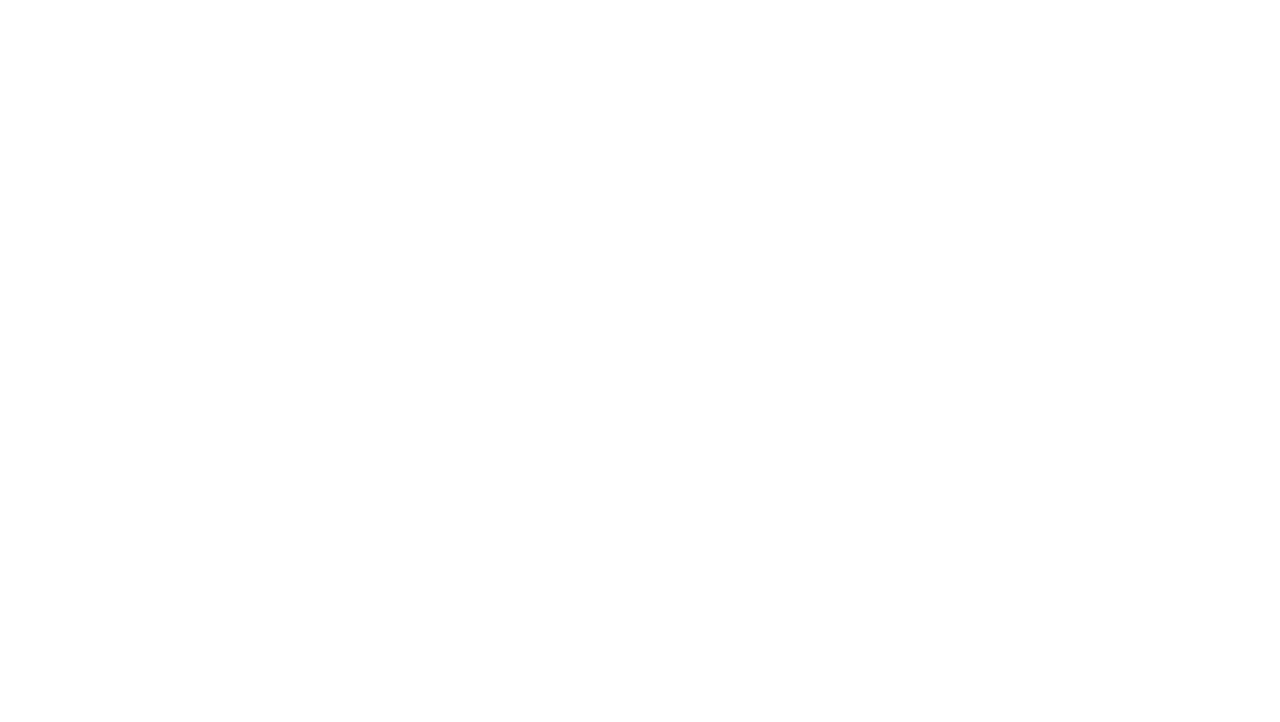
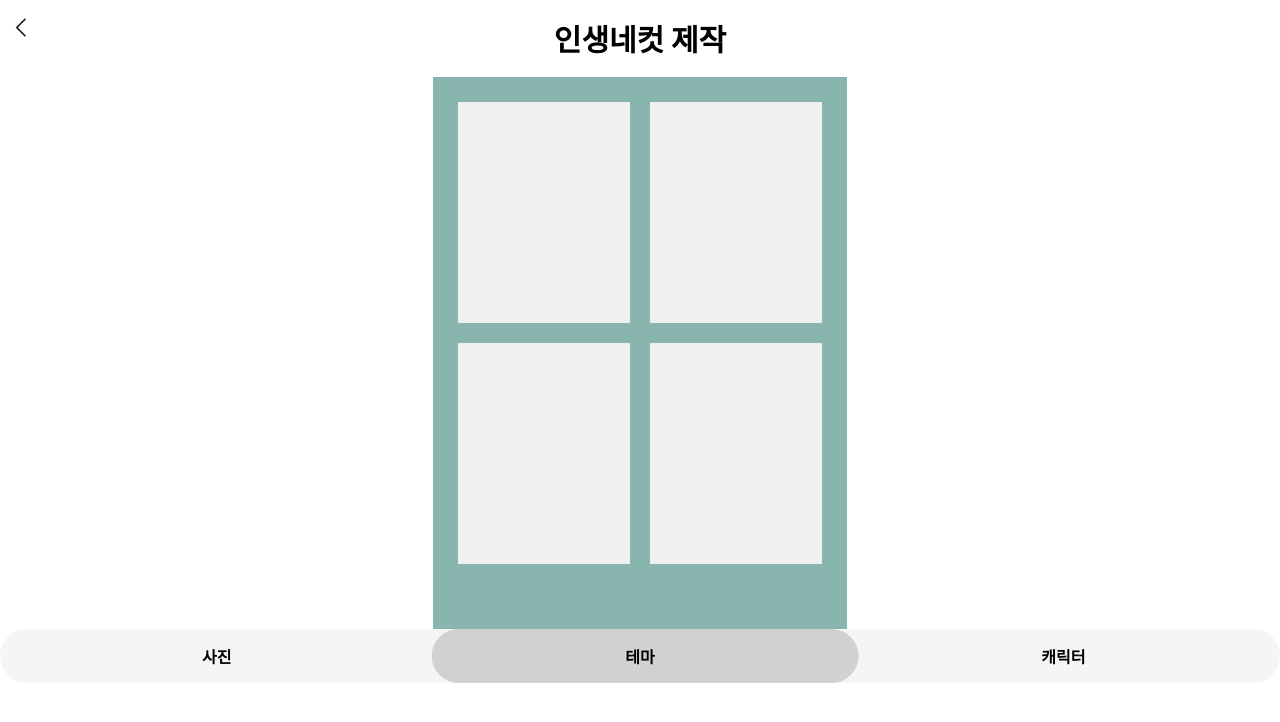
Before and after one commit to SSAFY-D105-Pop4U/Pop4U, a React (Vite) app in the folder frontend/: page /lifeshot in a window 1280 px wide. Before the commit this address had no page. Shown: the top 722 px of the page. Built offline with nearby package versions, Linux system fonts and the light colour scheme.

Commit message:
Feat : 인생네컷 틀 구현

```diff
--- a/frontend/src/apis/api/instance.js
+++ b/frontend/src/apis/api/instance.js
@@ -2,7 +2,7 @@
 import axios from "axios";
 
 const api = axios.create({
-  baseURL: "http://localhost:8080", // 기본 API 주소
+  baseURL: "http://i12d105.p.ssafy.io/", // 기본 API 주소
   headers: {
     "Content-Type": "application/json",
   },
--- a/frontend/src/components/ReviewLifeShotCard.jsx
+++ b/frontend/src/components/ReviewLifeShotCard.jsx
@@ -14,6 +14,8 @@ const ReviewLifeShotCard = ({ placeInfo,isReview=false}) => {
     if (option === 'review') {
       // 리뷰 작성 페이지로 이동하는 로직 추가
       nav(`/writeReview?popupId=${popupId}`)
+    }else{
+      nav(`/lifeshot`)
     }
     setSelectedOption(option);
   };
--- a/frontend/src/components/Sidebar.jsx
+++ b/frontend/src/components/Sidebar.jsx
@@ -15,7 +15,7 @@ import next from "../assets/icons/next.svg";
 
 const Sidebar = ({ isOpen, onClose }) => {
   const [isLoggedIn, setIsLoggedIn] = useState(true);
-  const [isAdmin, setIsAdmin] = useState(true);
+  const [isAdmin, setIsAdmin] = useState(false);
   const [isClosing, setIsClosing] = useState(false);
   const userName = "김정모";
 
@@ -71,7 +71,7 @@ const Sidebar = ({ isOpen, onClose }) => {
             <h3>개인 페이지</h3>
             <ul>
               <li>
-                <Link to="/create">
+                <Link to="/reviewlifeshot">
                   <img src={camera} alt="인생네컷 제작" />
                   인생네컷 제작
                 </Link>
--- /dev/null
+++ b/frontend/src/components/lifeShotPage/LifeShotFrame.jsx
@@ -0,0 +1,36 @@
+import React from 'react';
+import '../../styles/components/LifeShotFrame.css';
+
+const LifeShotFrame = () => {
+  return (
+    <div className="lifeshot-frame">
+      <div className="frame-container">
+        {/* 4개의 사진 영역 */}
+        <div className="photo-grid">
+          <div className="photo-slot">
+            <div className="photo-placeholder">
+              {/* 실제 이미지가 들어갈 자리 */}
+            </div>
+          </div>
+          <div className="photo-slot">
+            <div className="photo-placeholder">
+              {/* 실제 이미지가 들어갈 자리 */}
+            </div>
+          </div>
+          <div className="photo-slot">
+            <div className="photo-placeholder">
+              {/* 실제 이미지가 들어갈 자리 */}
+            </div>
+          </div>
+          <div className="photo-slot">
+            <div className="photo-placeholder">
+              {/* 실제 이미지가 들어갈 자리 */}
+            </div>
+          </div>
+        </div>
+      </div>
+    </div>
+  );
+};
+
+export default LifeShotFrame;
--- /dev/null
+++ b/frontend/src/components/lifeShotPage/ShotToggleButton.jsx
@@ -0,0 +1,24 @@
+import React, { useState } from "react";
+import "../../styles/components/ShotToggleButton.css"; // CSS 파일 가져오기
+
+const ShotToggleButton = () =>{
+    const [active, setActive] = useState("테마");
+    return(
+        <div>
+<div className="toggle-container">
+      <div className="toggle-background" style={{ transform: `translateX(${active === "사진" ? "0%" : active === "테마" ? "100%" : "200%"})` }} />
+      <button className={`toggle-btn ${active === "사진" ? "active" : ""}`} onClick={() => setActive("사진")}>
+        사진
+      </button>
+      <button className={`toggle-btn ${active === "테마" ? "active" : ""}`} onClick={() => setActive("테마")}>
+        테마
+      </button>
+      <button className={`toggle-btn ${active === "캐릭터" ? "active" : ""}`} onClick={() => setActive("캐릭터")}>
+        캐릭터
+      </button>
+    </div>
+        </div>
+    )
+}
+//4:55 수정함함
+export default ShotToggleButton
--- /dev/null
+++ b/frontend/src/pages/LifeShot.jsx
@@ -0,0 +1,23 @@
+import Divider from "../components/basic/Divider";
+import Header from "../components/basic/Header";
+import LifeShotFrame from "../components/lifeShotPage/LifeShotFrame";
+import ShotToggleButton from "../components/lifeShotPage/ShotToggleButton";
+import '../styles/pages/LifeShot.css';
+
+const LifeShot = () => {
+
+
+
+
+  return (
+    <div className="lifeshot-page">
+      <Header title={"인생네컷 제작"}/>
+      <LifeShotFrame />
+
+
+      <ShotToggleButton/>
+    </div>
+  );
+};
+
+export default LifeShot;
--- a/frontend/src/routes/AppRoutes.jsx
+++ b/frontend/src/routes/AppRoutes.jsx
@@ -15,6 +15,7 @@ import NewPopupList from "../pages/NewPopupList";
 import EndingPopupList from "../pages/EndingPopupList";
 import TrendingPopupList from "../pages/TrendingPopupList";
 import ReviewLifeShot from "../pages/ReviewLifeShot";
+import LifeShot from "../pages/LifeShot";
 const AppRoutes = () => {
   return (
     <Routes>
@@ -34,6 +35,7 @@ const AppRoutes = () => {
       <Route path="/trendingpopups" element={<TrendingPopupList />} />
       <Route path="/recheck" element={<Recheck />} />
       <Route path="/reviewlifeshot" element={<ReviewLifeShot />} />
+      <Route path="/lifeshot" element={<LifeShot />} />
     </Routes>
   );
 };
--- /dev/null
+++ b/frontend/src/styles/LifeShot.css
@@ -0,0 +1,95 @@
+.life-shot-container {
+  width: 100%;
+  height: 100vh;
+  display: flex;
+  flex-direction: column;
+}
+
+.frame-container {
+  flex: 1;
+  padding: 1rem;
+  max-width: 500px;
+  margin: 0 auto;
+  width: 100%;
+}
+
+.life-shot-frame {
+  width: 100%;
+  aspect-ratio: 3/4;
+  background-color: #5C9278;
+  padding: 1rem;
+  border-radius: 8px;
+}
+
+.photo-grid {
+  display: grid;
+  grid-template-columns: repeat(2, 1fr);
+  gap: 1rem;
+  height: 100%;
+}
+
+.photo-slot {
+  background-color: white;
+  border-radius: 4px;
+}
+
+.controls-container {
+  padding: 1rem;
+  margin-top: 1rem;
+}
+
+.theme-selector {
+  display: flex;
+  justify-content: center;
+  gap: 2rem;
+  margin-bottom: 1rem;
+}
+
+.theme-option {
+  padding: 0.5rem 1.5rem;
+  border-radius: 20px;
+  background-color: #f0f0f0;
+}
+
+.theme-option.active {
+  background-color: #e0e0e0;
+}
+
+.color-picker {
+  display: flex;
+  justify-content: center;
+  gap: 1rem;
+  margin: 1.5rem 0;
+}
+
+.color-option {
+  width: 2rem;
+  height: 2rem;
+  border-radius: 50%;
+  border: 2px solid transparent;
+  cursor: pointer;
+}
+
+.color-option.active {
+  border-color: #6366f1;
+}
+
+.button-container {
+  display: flex;
+  justify-content: center;
+  gap: 1rem;
+  margin-top: 1.5rem;
+}
+
+.action-button {
+  padding: 0.75rem 2rem;
+  border-radius: 20px;
+  border: 1px solid #6366f1;
+  color: #6366f1;
+  background-color: white;
+}
+
+.action-button.primary {
+  background-color: #6366f1;
+  color: white;
+}
--- /dev/null
+++ b/frontend/src/styles/components/LifeShotFrame.css
@@ -0,0 +1,33 @@
+.lifeshot-frame {
+  width: 100%;
+  max-width: 414px;
+  margin: 0 auto;
+}
+
+.frame-container {
+  background-color: #89B5AF;  /* 프레임 배경색 */
+  padding: 10px 10px 50px;
+  aspect-ratio: 3/4;  /* 세로로 긴 비율 */
+}
+
+.photo-grid {
+  display: grid;
+  grid-template-columns: repeat(2, 1fr);  /* 2x2 그리드 */
+  grid-template-rows: repeat(2, 1fr);
+  gap: 10px;
+  height: 100%;
+  padding: 10px;
+}
+
+.photo-slot {
+  padding: 5px;
+  display: flex;
+  align-items: center;
+  justify-content: center;
+}
+
+.photo-placeholder {
+  width: 100%;
+  height: 100%;
+  background-color: #f0f0f0;
+}
--- /dev/null
+++ b/frontend/src/styles/components/PhotoGrid.css
@@ -0,0 +1,27 @@
+.photo-grid-container {
+  width: 100%;
+  max-width: 800px;
+  margin: 0 auto;
+}
+
+.photo-grid {
+  display: grid;
+  grid-template-columns: repeat(2, 1fr);
+  gap: calc(20/160 * 100%); /* 이미지 가로 길이의 20/160 */
+  padding: calc(58/208 * 100%) calc(20/160 * 100%); /* 세로의 58/208, 가로는 gap과 동일 */
+  box-sizing: border-box;
+}
+
+.photo-cell {
+  aspect-ratio: 11.6/16.5;
+  width: 100%;
+  height: auto;
+  background-color: #ffffff;
+}
+
+@media (max-width: 800px) {
+  .photo-grid {
+    gap: calc(20/160 * 100%);
+    padding: calc(58/208 * 100%) calc(20/160 * 100%);
+  }
+}
--- /dev/null
+++ b/frontend/src/styles/components/ShotToggleButton.css
@@ -0,0 +1,39 @@
+.toggle-container {
+    display: flex;
+    position: relative;
+
+    width: 100%;
+    background: #f5f5f5;
+    border-radius: 30px;
+    padding: 5px;
+    justify-content: space-between;
+    align-items: center;
+  }
+
+  .toggle-btn {
+    flex: 1;
+    background: transparent;
+    border: none;
+    padding: 10px 20px;
+    cursor: pointer;
+    font-size: 16px;
+    font-weight: bold;
+    color: black;
+    z-index: 1;
+    position: relative;
+    transition: color 0.3s ease-in-out;
+  }
+
+  .toggle-btn.active {
+    color: black; /* 선택된 버튼 텍스트 색상 */
+  }
+
+  .toggle-background {
+    position: absolute;
+    width: 33.33%;
+    height: 100%;
+    background: #d1d1d1;
+    border-radius: 30px;
+    transition: transform 0.3s ease-in-out;
+    z-index: 0;
+  }
--- /dev/null
+++ b/frontend/src/styles/pages/LifeShot.css
@@ -0,0 +1,100 @@
+.lifeshot-page {
+  display: flex;
+  flex-direction: column;
+  height: 100vh;
+}
+
+.filter-section {
+  padding: 20px 0;
+  background-color: white;
+}
+
+.filter-scroll {
+  display: flex;
+  overflow-x: auto;
+  gap: 15px;
+  padding: 0 20px;
+  -ms-overflow-style: none;  /* IE and Edge */
+  scrollbar-width: none;  /* Firefox */
+}
+
+/* Hide scrollbar for Chrome, Safari and Opera */
+.filter-scroll::-webkit-scrollbar {
+  display: none;
+}
+
+.filter-item {
+  display: flex;
+  flex-direction: column;
+  align-items: center;
+  gap: 8px;
+}
+
+.filter-preview {
+  width: 60px;
+  height: 60px;
+  border-radius: 8px;
+  overflow: hidden;
+  background-color: #f0f0f0;
+}
+
+.filter-preview img {
+  width: 100%;
+  height: 100%;
+  object-fit: cover;
+}
+
+.filter-name {
+  font-size: 12px;
+  color: #333;
+}
+
+.tab-container {
+  margin-top: auto;  /* 하단에 고정 */
+  background: white;
+  border-top: 1px solid #eee;
+}
+
+.tab-header {
+  display: flex;
+  justify-content: space-around;
+  border-bottom: 1px solid #eee;
+}
+
+.tab-button {
+  flex: 1;
+  padding: 15px;
+  border: none;
+  background: none;
+  font-size: 16px;
+  color: #666;
+  cursor: pointer;
+  position: relative;
+}
+
+.tab-button.active {
+  color: #000;
+  font-weight: bold;
+}
+
+.tab-button.active::after {
+  content: '';
+  position: absolute;
+  bottom: 0;
+  left: 0;
+  width: 100%;
+  height: 2px;
+  background-color: #000;
+}
+
+.tab-content {
+  padding: 20px;
+  height: 200px;  /* 탭 내용의 높이 조절 */
+  overflow-y: auto;
+}
+
+.tab-panel {
+  display: flex;
+  flex-wrap: wrap;
+  gap: 10px;
+}
```
Also changed, not shown: 1 other file (tests, documents, lock files or other folders).
